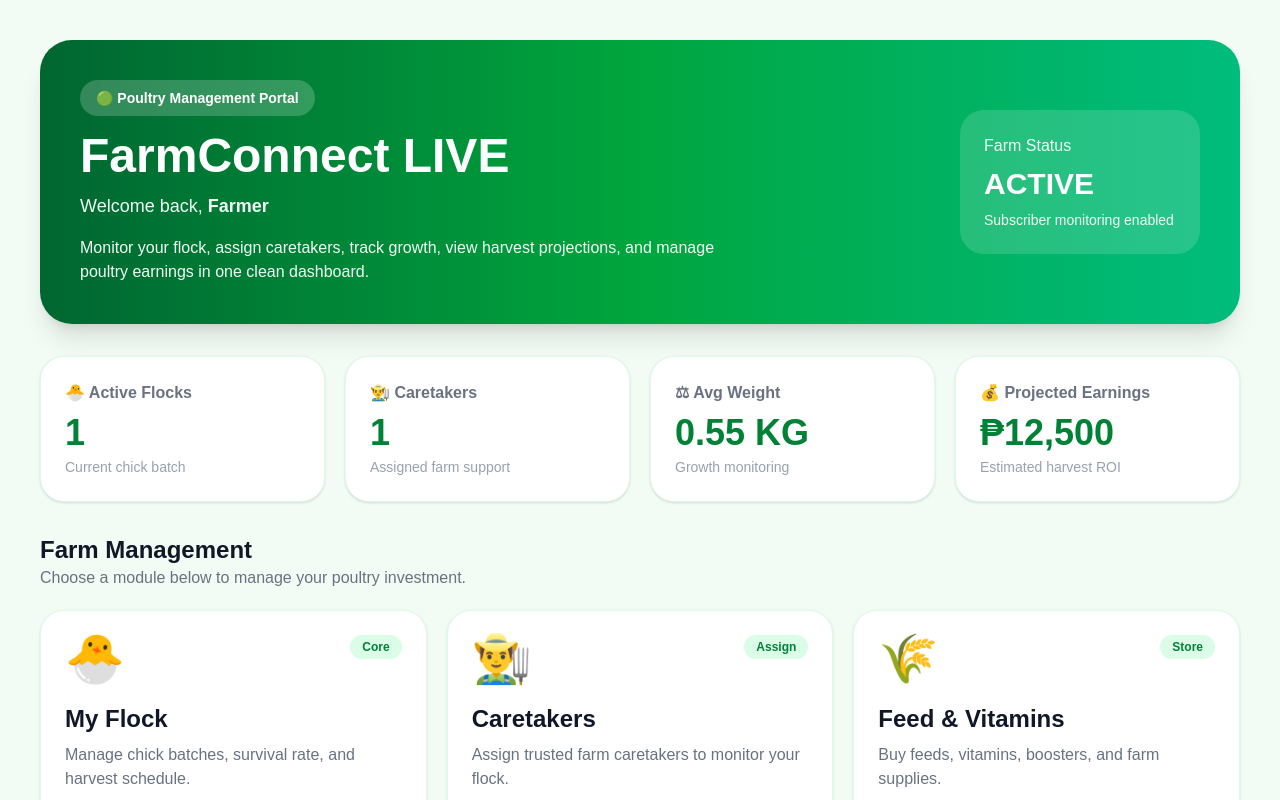
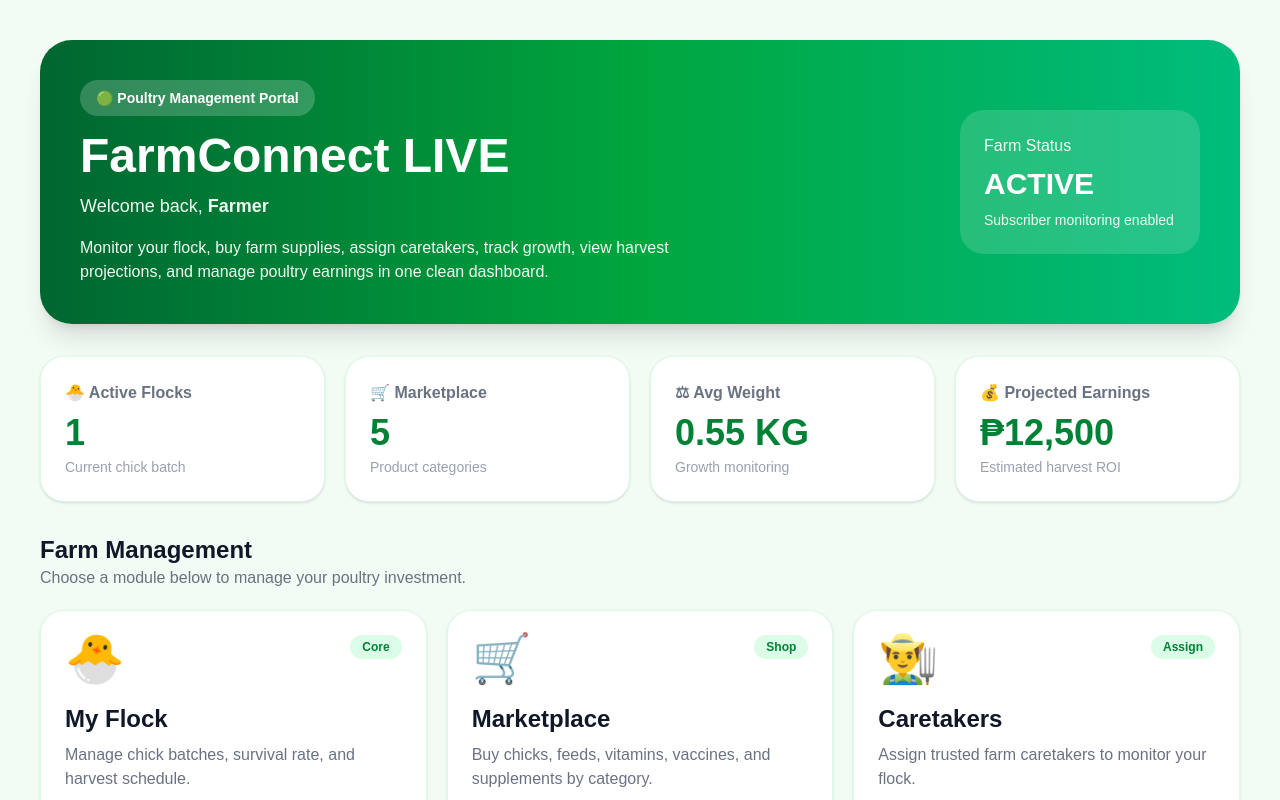
Before and after one commit to tinaleung74-blip/farmconnect-live, a Next.js app: page /customer/dashboard in a window 1280 px wide. Shown: the top 800 px of the page. Built offline with nearby package versions, Linux system fonts and the light colour scheme.

Commit message:
merge store into marketplace dashboard

```diff
--- a/app/customer/dashboard/page.tsx
+++ b/app/customer/dashboard/page.tsx
@@ -11,18 +11,18 @@ const cards = [
     badge: "Core",
   },
   {
+    title: "Marketplace",
+    icon: "🛒",
+    href: "/customer/marketplace",
+    desc: "Buy chicks, feeds, vitamins, vaccines, and supplements by category.",
+    badge: "Shop",
+  },
+  {
     title: "Caretakers",
     icon: "👨‍🌾",
     href: "/customer/caretakers",
     desc: "Assign trusted farm caretakers to monitor your flock.",
     badge: "Assign",
-  },
-  {
-    title: "Feed & Vitamins",
-    icon: "🌾",
-    href: "/customer/store",
-    desc: "Buy feeds, vitamins, boosters, and farm supplies.",
-    badge: "Store",
   },
   {
     title: "Weight Tracker",
@@ -56,7 +56,7 @@ const cards = [
     title: "Wallet",
     icon: "💰",
     href: "/customer/wallet",
-    desc: "Track earnings, payouts, and wallet transactions.",
+    desc: "Track earnings, payouts, cash-ins, and wallet transactions.",
     badge: "Money",
   },
   {
@@ -98,9 +98,9 @@ export default function DashboardPage() {
               </p>
 
               <p className="mt-4 max-w-2xl text-green-50">
-                Monitor your flock, assign caretakers, track growth, view
-                harvest projections, and manage poultry earnings in one clean
-                dashboard.
+                Monitor your flock, buy farm supplies, assign caretakers, track
+                growth, view harvest projections, and manage poultry earnings in
+                one clean dashboard.
               </p>
             </div>
 
@@ -122,9 +122,9 @@ export default function DashboardPage() {
           </div>
 
           <div className="bg-white rounded-3xl p-6 shadow border border-green-100">
-            <p className="text-gray-500 font-semibold">👨‍🌾 Caretakers</p>
-            <h2 className="text-4xl font-black text-green-700 mt-2">1</h2>
-            <p className="text-sm text-gray-400 mt-1">Assigned farm support</p>
+            <p className="text-gray-500 font-semibold">🛒 Marketplace</p>
+            <h2 className="text-4xl font-black text-green-700 mt-2">5</h2>
+            <p className="text-sm text-gray-400 mt-1">Product categories</p>
           </div>
 
           <div className="bg-white rounded-3xl p-6 shadow border border-green-100">
@@ -135,7 +135,9 @@ export default function DashboardPage() {
 
           <div className="bg-white rounded-3xl p-6 shadow border border-green-100">
             <p className="text-gray-500 font-semibold">💰 Projected Earnings</p>
-            <h2 className="text-4xl font-black text-green-700 mt-2">₱12,500</h2>
+            <h2 className="text-4xl font-black text-green-700 mt-2">
+              ₱12,500
+            </h2>
             <p className="text-sm text-gray-400 mt-1">Estimated harvest ROI</p>
           </div>
         </section>
@@ -173,9 +175,7 @@ export default function DashboardPage() {
               </p>
 
               <div className="mt-6 flex items-center justify-between">
-                <span className="text-green-700 font-black">
-                  Open Module
-                </span>
+                <span className="text-green-700 font-black">Open Module</span>
 
                 <span className="bg-green-600 text-white rounded-full w-9 h-9 grid place-items-center group-hover:bg-green-700">
                   →
```
